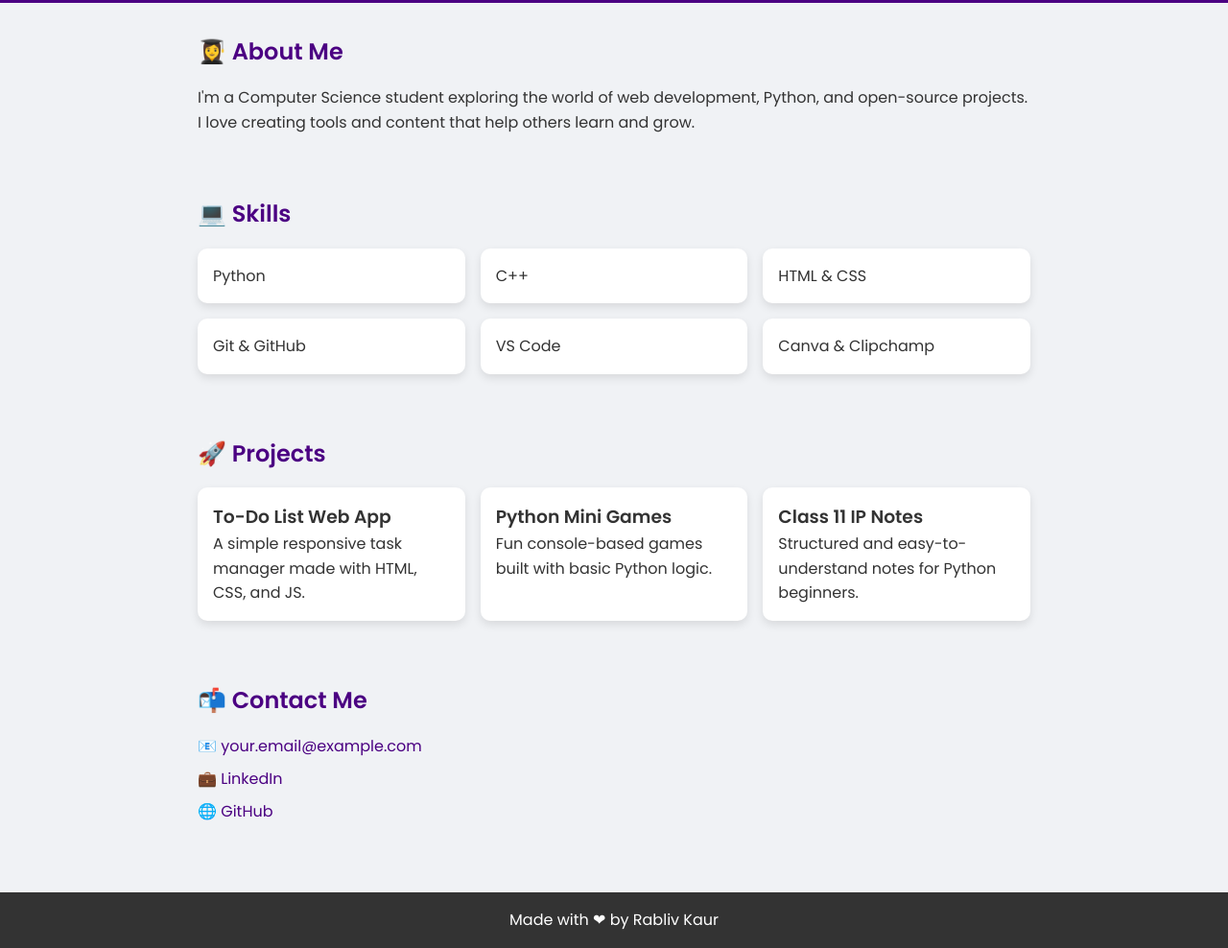
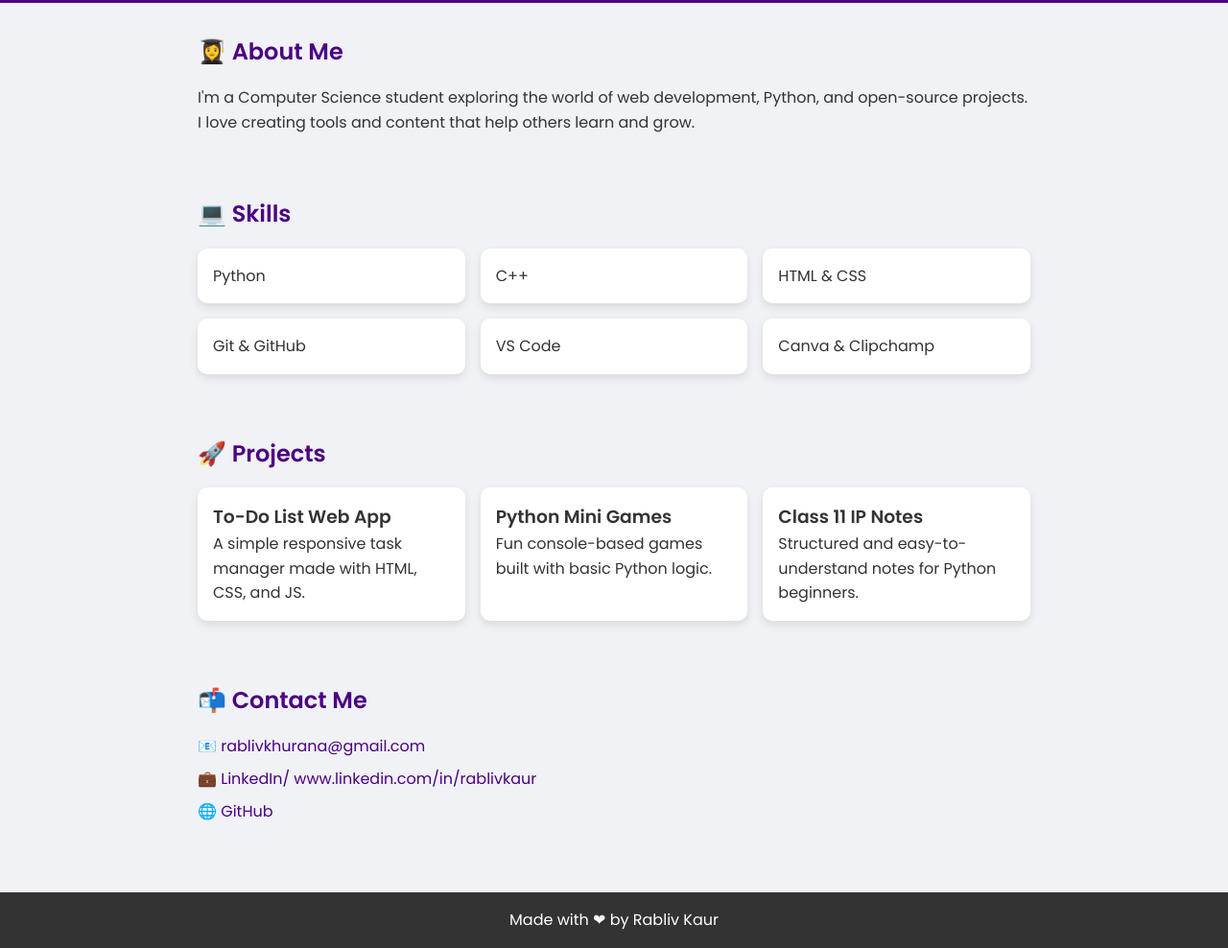
Before and after one commit to rablivkaur/rablivkaur.github.io, a plain HTML site: page index.html in a window 1280 px wide. Shown: the part 204-1192 px from the top of the page at 96% size. Drawn offline with Linux system fonts and the light colour scheme.

Commit message:
Update index.html

```diff
--- a/index.html
+++ b/index.html
@@ -108,8 +108,10 @@
   <section>
     <h2>📬 Contact Me</h2>
     <div class="contact">
-      <a href="mailto:your.email@example.com">📧 your.email@example.com</a>
-      <a href="https://linkedin.com/in/your-link" target="_blank">💼 LinkedIn</a>
+      <a href="mailto:your.email@example.com">📧 rablivkhurana@gmail.com</a>
+      <a href="https://linkedin.com/in/your-link" target="_blank">💼 LinkedIn/ www.linkedin.com/in/rablivkaur
+
+</a>
       <a href="https://github.com/rablivkaur" target="_blank">🌐 GitHub</a>
     </div>
   </section>
```
